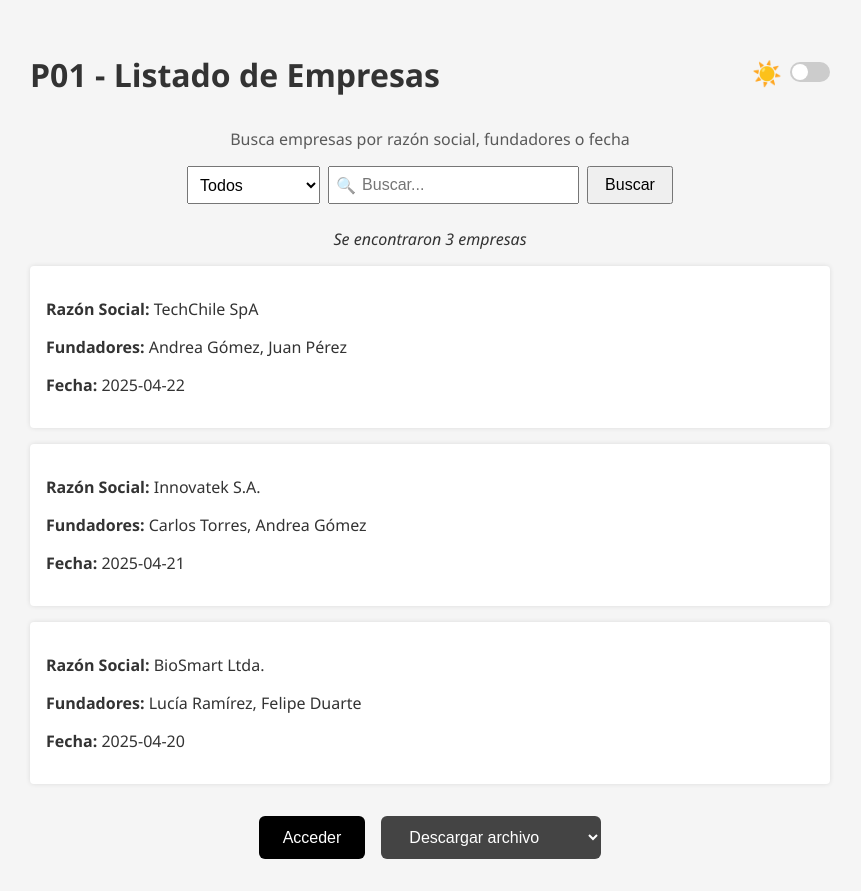
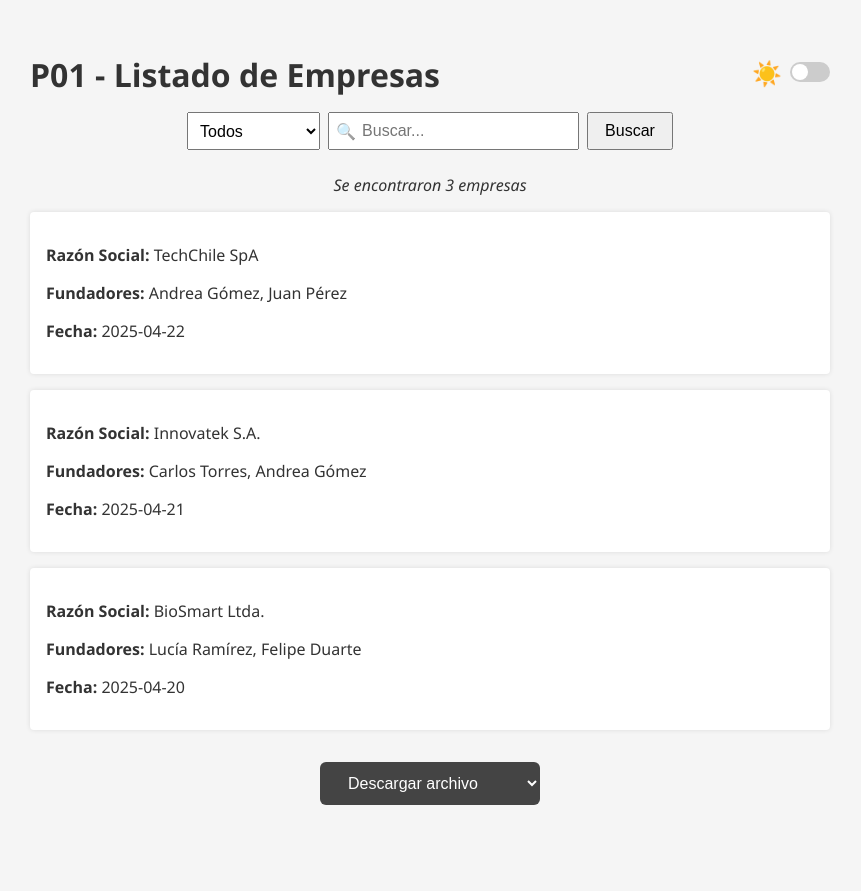
Before and after one commit to Dubalio/P01_frontend, a React (Vite) app in the folder frontend/: page / in a window 1280 px wide. Both pictures are taken after a click on the button "Buscar". Shown: the whole page, without its empty margins (210-1071 px from the left). After the commit the page ends 837 px from the top, so only its background shows below. Built offline with nearby package versions, Linux system fonts and the light colour scheme.

Commit message:
dividir los componentes

```diff
--- a/frontend/src/App.jsx
+++ b/frontend/src/App.jsx
@@ -1,4 +1,8 @@
 import React, { useState, useEffect } from 'react';
+import Header from './components/Header';
+import SearchBar from './components/SearchBar';
+import ResultsList from './components/ResultsList';
+import ExportOptions from './components/ExportOptions';
 import datosEmpresas from './data/datos.json';
 import './index.css';
 
@@ -7,9 +11,10 @@ function App() {
   const [filtro, setFiltro] = useState('todos');
   const [resultados, setResultados] = useState([]);
   const [modoOscuro, setModoOscuro] = useState(false);
-  const [formatoExportacion, setFormatoExportacion] = useState('');
 
-  const toggleModoOscuro = () => setModoOscuro(!modoOscuro);
+  useEffect(() => {
+    document.body.className = modoOscuro ? 'dark' : '';
+  }, [modoOscuro]);
 
   const buscarEmpresas = () => {
     const texto = terminoBusqueda.toLowerCase();
@@ -26,108 +31,18 @@ function App() {
     setResultados(filtrados);
   };
 
-  const handleInputChange = (e) => setTerminoBusqueda(e.target.value);
-  const handleKeyDown = (e) => { if (e.key === 'Enter') buscarEmpresas(); }
-
-  const exportarResultados = () => {
-    if (formatoExportacion === 'json') {
-      const blob = new Blob([JSON.stringify(resultados, null, 2)], { type: 'application/json' });
-      const url = URL.createObjectURL(blob);
-      const a = document.createElement('a');
-      a.href = url;
-      a.download = 'resultados.json';
-      a.click();
-      URL.revokeObjectURL(url);
-    } else if (formatoExportacion === 'csv') {
-      const encabezados = ['Razón Social', 'Fundadores', 'Fecha'];
-      const filas = resultados.map(e => [
-        e.razon_social,
-        `"${e.fundadores.join('; ')}"`,
-        e.fecha
-      ]);
-      const contenido = [encabezados, ...filas].map(f => f.join(',')).join('\n');
-      const blob = new Blob([contenido], { type: 'text/csv' });
-      const url = URL.createObjectURL(blob);
-      const a = document.createElement('a');
-      a.href = url;
-      a.download = 'resultados.csv';
-      a.click();
-      URL.revokeObjectURL(url);
-    }
-  };
-
-  useEffect(() => {
-    document.body.className = modoOscuro ? 'dark' : '';
-  }, [modoOscuro]);
-
   return (
     <div className="container">
-      <div className="header">
-        <h1>P01 - Listado de Empresas</h1>
-        <div className="modo-toggle" onClick={toggleModoOscuro}>
-          {modoOscuro ? '🌙' : '☀️'}
-          <div className={`switch ${modoOscuro ? 'active' : ''}`}></div>
-        </div>
-      </div>
-
-      <p className="busqueda-texto">Busca empresas por razón social, fundadores o fecha</p>
-
-      <div className="search-bar">
-        <select value={filtro} onChange={(e) => setFiltro(e.target.value)}>
-          <option value="todos">Todos</option>
-          <option value="razonSocial">Razón Social</option>
-          <option value="fundadores">Fundadores</option>
-          <option value="fecha">Fecha</option>
-        </select>
-
-        <div className="input-con-lupa">
-          <span className="icono-lupa">🔍</span>
-          <input
-            type="text"
-            placeholder="Buscar..."
-            value={terminoBusqueda}
-            onChange={handleInputChange}
-            onKeyDown={handleKeyDown}
-          />
-        </div>
-
-        <button onClick={buscarEmpresas}>Buscar</button>
-      </div>
-
-      {resultados.length > 0 && (
-        <>
-          <p className="contador-resultados">
-            Se encontraron {resultados.length} {resultados.length === 1 ? 'empresa' : 'empresas'}
-          </p>
-
-          {resultados.map((empresa, index) => (
-            <div key={index} className="result-card">
-              <p><strong>Razón Social:</strong> {empresa.razon_social}</p>
-              <p><strong>Fundadores:</strong> {empresa.fundadores.join(', ')}</p>
-              <p><strong>Fecha:</strong> {empresa.fecha}</p>
-            </div>
-          ))}
-        </>
-      )}
-
-      <div className="acciones-contenedor">
-        <button className="acceder-boton">Acceder</button>
-        <select
-          value={formatoExportacion}
-          onChange={(e) => {
-            setFormatoExportacion('');
-            if (e.target.value !== '') {
-              setFormatoExportacion(e.target.value);
-              setTimeout(() => exportarResultados(), 100);
-            }
-          }}
-          className="exportar-select"
-        >
-          <option value="">Descargar archivo</option>
-          <option value="json">Exportar como JSON</option>
-          <option value="csv">Exportar como CSV</option>
-        </select>
-      </div>
+      <Header modoOscuro={modoOscuro} toggleModoOscuro={() => setModoOscuro(!modoOscuro)} />
+      <SearchBar
+        terminoBusqueda={terminoBusqueda}
+        setTerminoBusqueda={setTerminoBusqueda}
+        filtro={filtro}
+        setFiltro={setFiltro}
+        buscarEmpresas={buscarEmpresas}
+      />
+      <ResultsList resultados={resultados} />
+      <ExportOptions resultados={resultados} />
     </div>
   );
 }
--- /dev/null
+++ b/frontend/src/components/ExportOptions.jsx
@@ -0,0 +1,47 @@
+import React from 'react';
+
+function ExportOptions({ resultados }) {
+  const exportarResultados = (formato) => {
+    if (formato === 'json') {
+      const blob = new Blob([JSON.stringify(resultados, null, 2)], { type: 'application/json' });
+      const url = URL.createObjectURL(blob);
+      const a = document.createElement('a');
+      a.href = url;
+      a.download = 'resultados.json';
+      a.click();
+      URL.revokeObjectURL(url);
+    } else if (formato === 'csv') {
+      const encabezados = ['Razón Social', 'Fundadores', 'Fecha'];
+      const filas = resultados.map(e => [
+        e.razon_social,
+        `"${e.fundadores.join('; ')}"`,
+        e.fecha
+      ]);
+      const contenido = [encabezados, ...filas].map(f => f.join(',')).join('\n');
+      const blob = new Blob([contenido], { type: 'text/csv' });
+      const url = URL.createObjectURL(blob);
+      const a = document.createElement('a');
+      a.href = url;
+      a.download = 'resultados.csv';
+      a.click();
+      URL.revokeObjectURL(url);
+    }
+  };
+
+  return (
+    <div className="acciones-contenedor">
+      <select
+        onChange={(e) => {
+          if (e.target.value) exportarResultados(e.target.value);
+        }}
+        className="exportar-select"
+      >
+        <option value="">Descargar archivo</option>
+        <option value="json">Exportar como JSON</option>
+        <option value="csv">Exportar como CSV</option>
+      </select>
+    </div>
+  );
+}
+
+export default ExportOptions;
--- /dev/null
+++ b/frontend/src/components/Header.jsx
@@ -0,0 +1,15 @@
+import React from 'react';
+
+function Header({ modoOscuro, toggleModoOscuro }) {
+  return (
+    <div className="header">
+      <h1>P01 - Listado de Empresas</h1>
+      <div className="modo-toggle" onClick={toggleModoOscuro}>
+        {modoOscuro ? '🌙' : '☀️'}
+        <div className={`switch ${modoOscuro ? 'active' : ''}`}></div>
+      </div>
+    </div>
+  );
+}
+
+export default Header;
--- /dev/null
+++ b/frontend/src/components/ResultsList.jsx
@@ -0,0 +1,24 @@
+import React from 'react';
+
+function ResultsList({ resultados }) {
+  return (
+    <>
+      {resultados.length > 0 && (
+        <>
+          <p className="contador-resultados">
+            Se encontraron {resultados.length} {resultados.length === 1 ? 'empresa' : 'empresas'}
+          </p>
+          {resultados.map((empresa, index) => (
+            <div key={index} className="result-card">
+              <p><strong>Razón Social:</strong> {empresa.razon_social}</p>
+              <p><strong>Fundadores:</strong> {empresa.fundadores.join(', ')}</p>
+              <p><strong>Fecha:</strong> {empresa.fecha}</p>
+            </div>
+          ))}
+        </>
+      )}
+    </>
+  );
+}
+
+export default ResultsList;
--- /dev/null
+++ b/frontend/src/components/SearchBar.jsx
@@ -0,0 +1,29 @@
+import React from 'react';
+
+function SearchBar({ terminoBusqueda, setTerminoBusqueda, filtro, setFiltro, buscarEmpresas }) {
+  const handleKeyDown = (e) => { if (e.key === 'Enter') buscarEmpresas(); };
+
+  return (
+    <div className="search-bar">
+      <select value={filtro} onChange={(e) => setFiltro(e.target.value)}>
+        <option value="todos">Todos</option>
+        <option value="razonSocial">Razón Social</option>
+        <option value="fundadores">Fundadores</option>
+        <option value="fecha">Fecha</option>
+      </select>
+      <div className="input-con-lupa">
+        <span className="icono-lupa">🔍</span>
+        <input
+          type="text"
+          placeholder="Buscar..."
+          value={terminoBusqueda}
+          onChange={(e) => setTerminoBusqueda(e.target.value)}
+          onKeyDown={handleKeyDown}
+        />
+      </div>
+      <button onClick={buscarEmpresas}>Buscar</button>
+    </div>
+  );
+}
+
+export default SearchBar;
```
